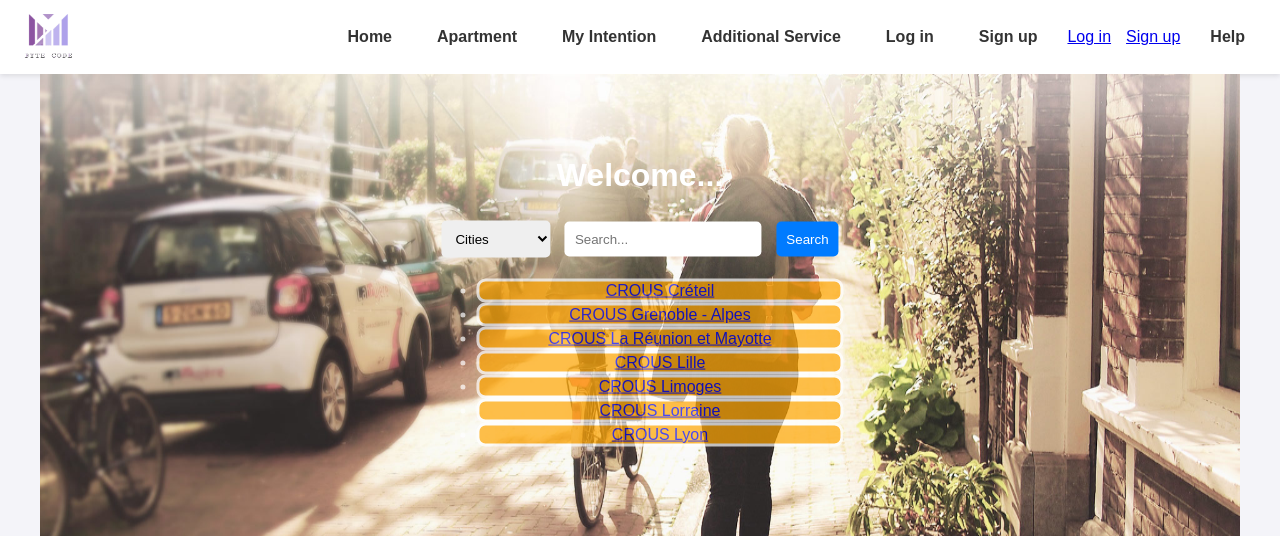
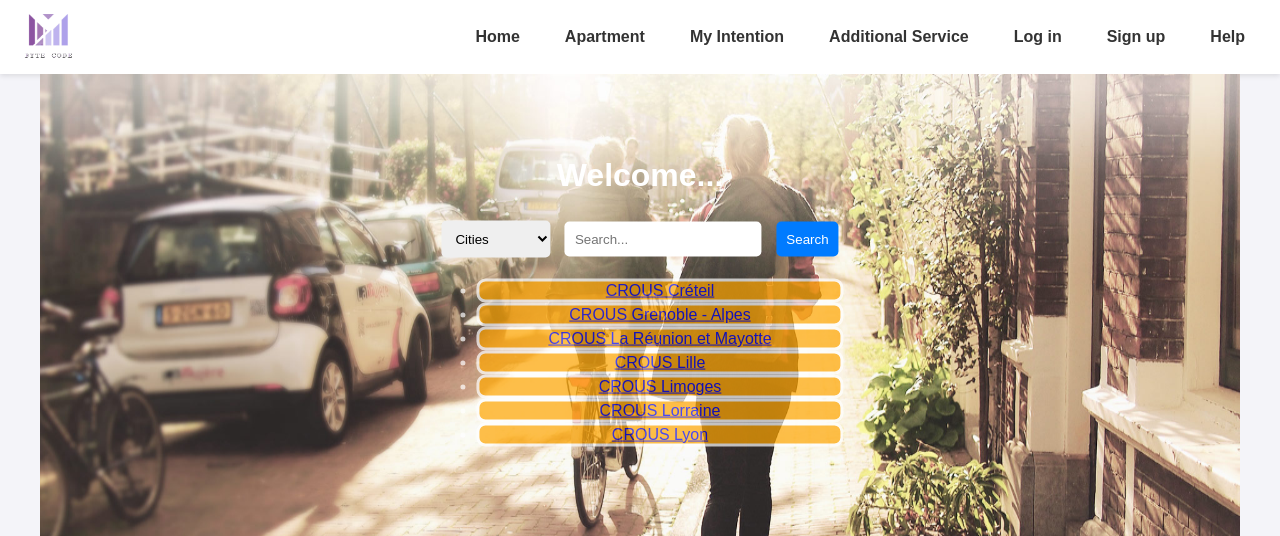
Before and after one commit to zerototwo/apartment, a PHP site: page / in a window 1280 px wide. Shown: the top 536 px of the page. Run offline with PHP 8.4, Linux system fonts and the light colour scheme.

Commit message:
Update index.php

```diff
--- a/index.php
+++ b/index.php
@@ -24,11 +24,6 @@
             <li><a href="addiservice.php">Additional Service</a></li>
             <li><a href="login.php">Log in</a></li>
             <li><a href="register.php">Sign up</a></li>
-
-
-                <a href="login.php">Log in</a>
-                <a href="register.php">Sign up</a>
-
             <li><a href="#">Help</a></li>
         </ul>
     </nav>
```
